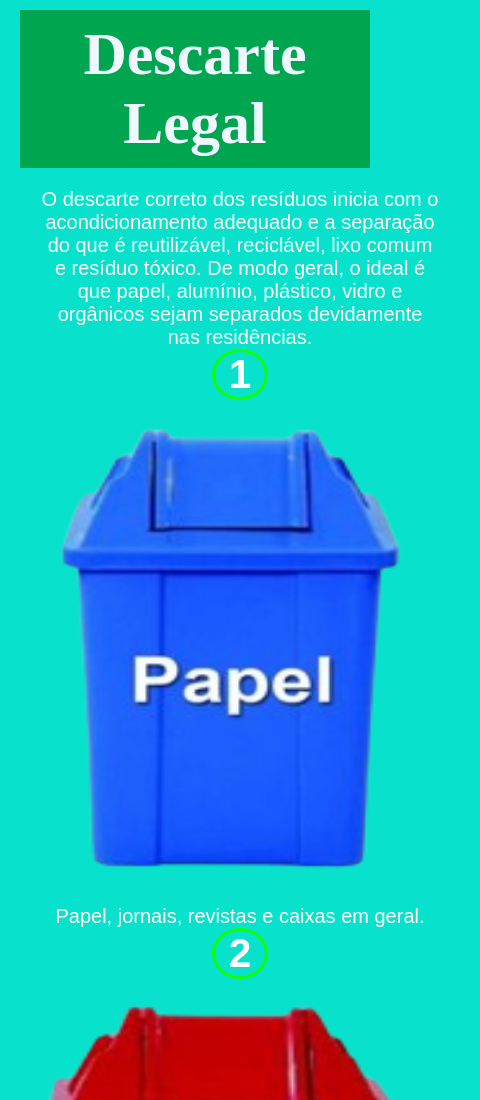
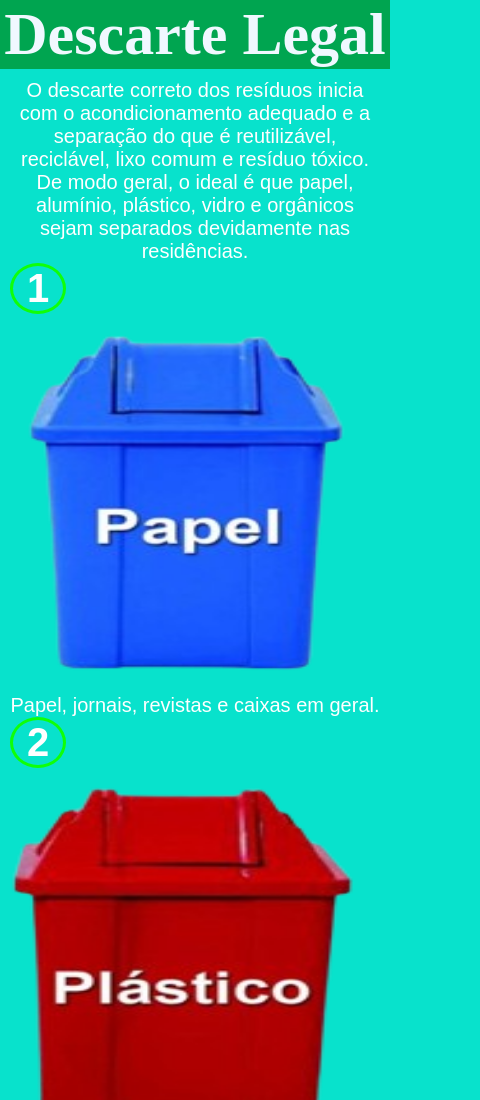
Before and after one commit to Wendel100/Descarte_Legal, a plain HTML site: page index.html in a window 390 px wide. Shown: the top 1100 px of the page, 480 px wide, since content can reach past the window. Drawn offline with Linux system fonts and the light colour scheme.

Commit message:
corrigido a responsividade

```diff
--- a/src/css/css.css
+++ b/src/css/css.css
@@ -1,10 +1,17 @@
 *{margin: 0;
 padding: 0;}
 body{background-color: rgb(8, 226, 204);}
+@media only screen and (max-width: 600px) {
+    /* Estilos para telas menores que 600px */
+
+}
+
 .container{
-    display:inline-block;
+    display:flex;
+    flex-direction: column;
     text-align: center;
-        padding: 10px 40px;
+    justify-content: space-around;
+        padding: 10px;
         font-size: 20px;
         color: rgb(255, 255, 255);
         font-family: Arial, Helvetica, sans-serif;
@@ -14,13 +21,12 @@ body{background-color: rgb(8, 226, 204);}
         border-radius: 50%;
         width: 50px;
     }.menu{
-    padding: 10px;
-    margin: 10px 20px;
         background-color: rgb(0, 165, 80);
         font-size: 30px;
+        justify-content: center;
         text-align: center;
         color: aliceblue;
     }img{
-        width: 400px;
-        height: 500px;
+        width:100%;
+        height: 380px;
     }
```
